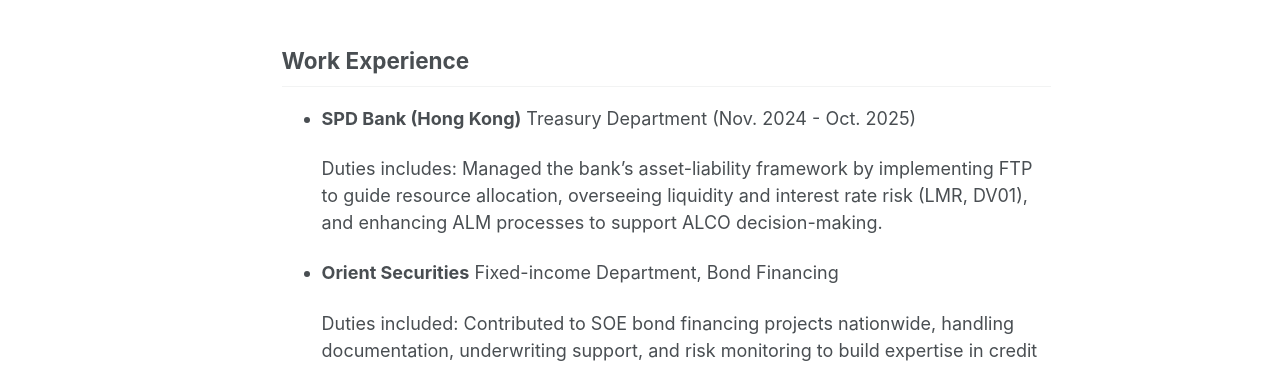
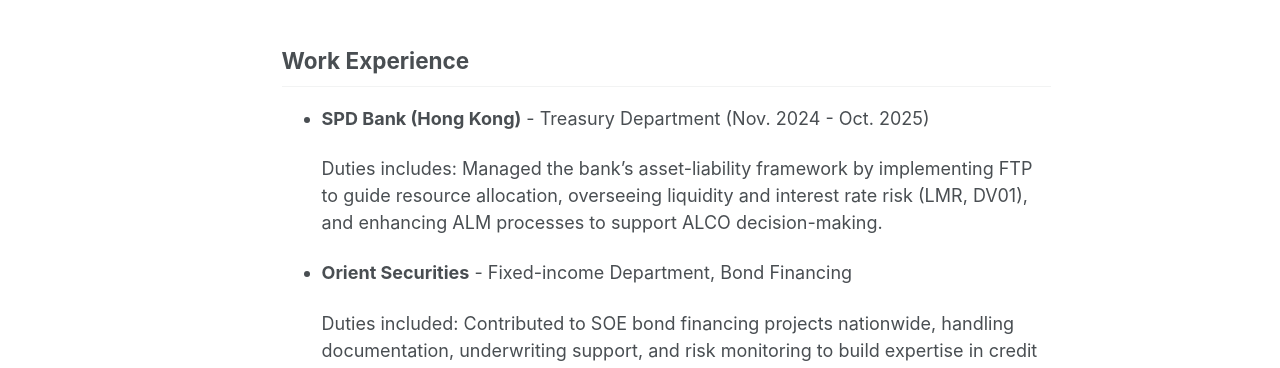
Before and after one commit to tyx0102/tyx0102.github.io, a Jekyll site: the page built from _pages/about.md, in a window 1280 px wide and 1274 px high. Shown: the part 641-1009 px from the top of the window. Built offline with Jekyll 4.4.1, drawn with Linux system fonts in a browser that asks for light colours; a script bundle is joined from its source files by our own code; library files that are not in the unit come from our copies.

```diff
--- a/_pages/about.md
+++ b/_pages/about.md
@@ -24,10 +24,10 @@ My research interests include **"xxx"**.
 
 ## Work Experience
 
-- **SPD Bank (Hong Kong)** Treasury Department (Nov. 2024 - Oct. 2025)
+- **SPD Bank (Hong Kong)** - Treasury Department (Nov. 2024 - Oct. 2025)
 
   Duties includes: Managed the bank’s asset-liability framework by implementing FTP to guide resource allocation, overseeing liquidity and interest rate risk (LMR, DV01), and enhancing ALM processes to support ALCO decision-making.
 
-- **Orient Securities** Fixed-income Department, Bond Financing
+- **Orient Securities** - Fixed-income Department, Bond Financing
 
   Duties included: Contributed to SOE bond financing projects nationwide, handling documentation, underwriting support, and risk monitoring to build expertise in credit analysis.
```
